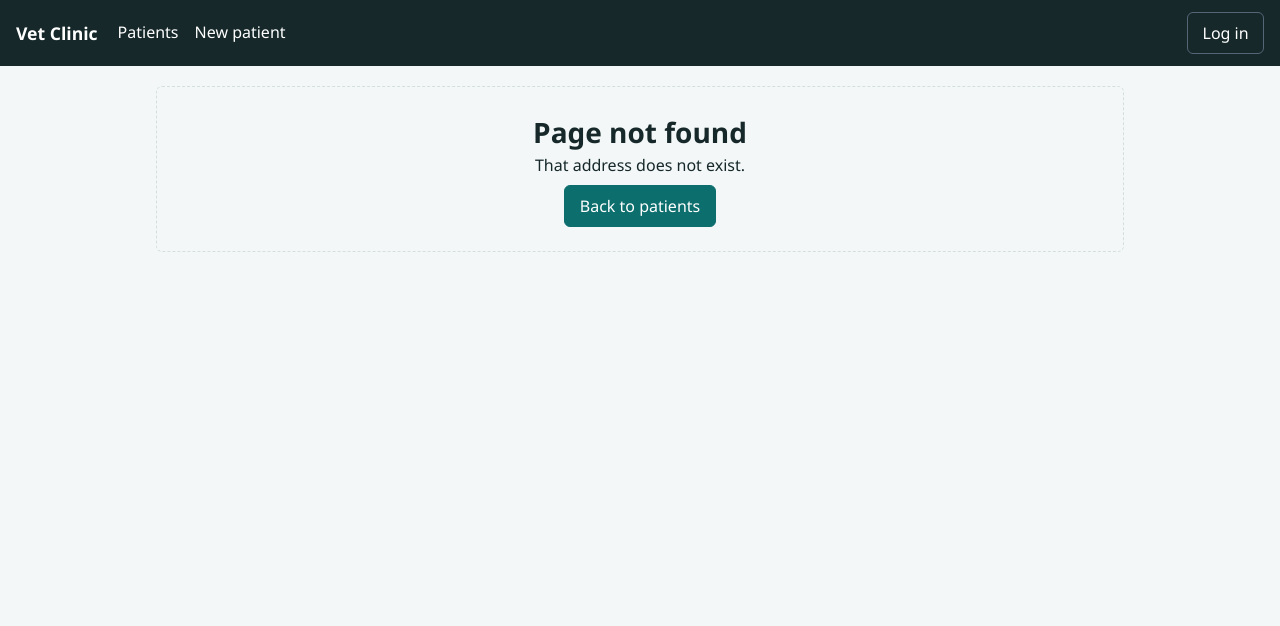
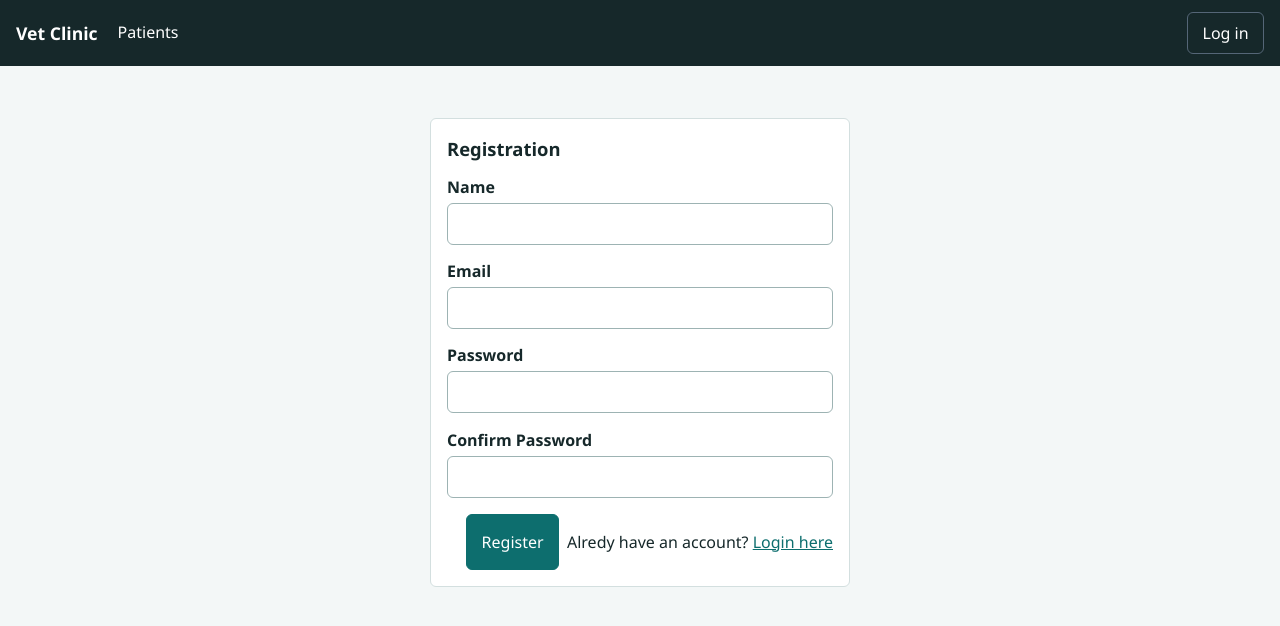
Before and after one commit to nf1rst/TehnologijeWeba2, a React (Vite) app in the folder vet-ui/: page /register in a window 1280 px wide. Before the commit this address had no page. Shown: the top 626 px of the page. Built offline with nearby package versions, Linux system fonts and the light colour scheme.

Commit message:
feature: Add registration form and route

```diff
--- a/vet-ui/src/App.jsx
+++ b/vet-ui/src/App.jsx
@@ -7,6 +7,7 @@ import PatientAppointmentsTab from './pages/PatientAppointmentsTab.jsx';
 import PatientEditPage from './pages/PatientEditPage.jsx';
 import LoginPage from './pages/LoginPage.jsx';
 import NotFoundPage from './pages/NotFoundPage.jsx';
+import RegisterPage from './pages/RegisterPage.jsx';
 
 // Route table only. No logic here (I3: 4+ routes, one parameterized, one nested, shared layout, 404).
 export default function App() {
@@ -16,6 +17,7 @@ export default function App() {
         <Route index element={<PatientsPage />} />
         <Route path="patients" element={<PatientsPage />} />
         <Route path="login" element={<LoginPage />} />
+        <Route path="register" element={<RegisterPage/>}/>
 
         <Route element={<ProtectedRoute />}>
           <Route path="patients/new" element={<PatientEditPage />} />
--- a/vet-ui/src/components/ui/FormField.jsx
+++ b/vet-ui/src/components/ui/FormField.jsx
@@ -1,18 +1,14 @@
 import { useId } from 'react';
 
-// Label + control + error text, wired together for screen readers.
-// Children is a render function so id / aria props reach the input:
-// <FormField label="Name" error={errors.name}>{(p) => <input name="name" {...p} />}</FormField>
-export default function FormField({ label, error, hint, children }) {
+export default function FormField({ label, error, hint, ...inputProps }) {
   const id = useId();
   const errorId = `${id}-error`;
   const hintId = `${id}-hint`;
-  const describedBy = [error && errorId, hint && hintId].filter(Boolean).join(' ') || undefined;
 
   return (
     <div className={`field${error ? ' field--error' : ''}`}>
       <label htmlFor={id}>{label}</label>
-      {children({ id, 'aria-invalid': Boolean(error), 'aria-describedby': describedBy })}
+      <input id={id} {...inputProps} />
       {hint && <p id={hintId} className="field__hint">{hint}</p>}
       {error && <p id={errorId} className="field__error" role="alert">{error}</p>}
     </div>
--- a/vet-ui/src/layout/AppLayout.jsx
+++ b/vet-ui/src/layout/AppLayout.jsx
@@ -1,8 +1,6 @@
 import { NavLink, Outlet, Link } from 'react-router-dom';
 
-// Shared shell: skip link, navbar, page outlet.
 export default function AppLayout() {
-  // TODO(I4): const user = useSelector(selectUser); dispatch(logout()) on button click.
   const user = null;
 
   return (
@@ -12,7 +10,6 @@ export default function AppLayout() {
         <Link to="/" className="brand">Vet Clinic</Link>
         <nav aria-label="Main" className="topbar__nav">
           <NavLink to="/patients">Patients</NavLink>
-          <NavLink to="/patients/new">New patient</NavLink>
         </nav>
         <div className="topbar__user">
           {user ? (
--- /dev/null
+++ b/vet-ui/src/pages/RegisterPage.jsx
@@ -0,0 +1,22 @@
+import Card from "../components/ui/Card";
+import FormField from "../components/ui/FormField";
+
+export default function RegisterPage(){
+    return(
+        <div className="narrow">
+            <Card title="Registration">
+        <form className="form" onSubmit={(e)=>{e.preventDefault()}}>
+          <FormField label="Name"/>
+          <FormField label="Email" />
+          <FormField label="Password" />
+          <FormField label="Confirm Password"/>
+
+        <div className="form__actions">
+            <button type="submit" className="btn">Register</button>
+            <p>Alredy have an account? <a href="/register">Login here</a></p>
+          </div>
+        </form>
+    </Card>
+        </div>
+    );
+}
```
